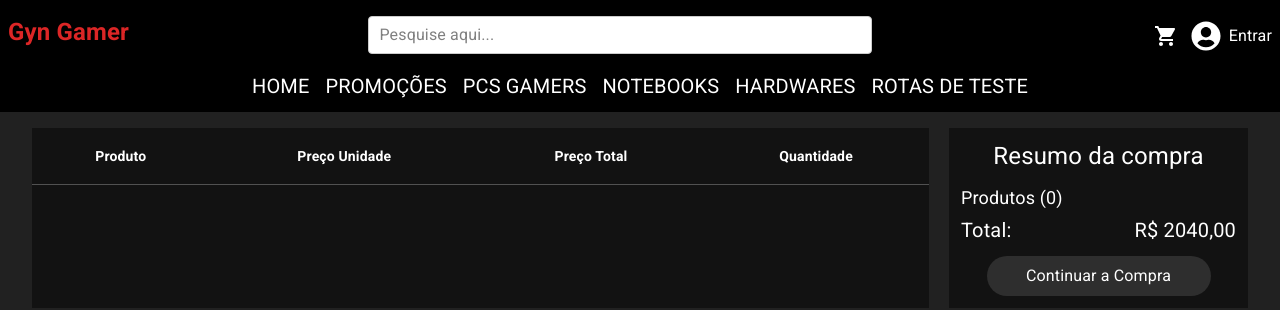
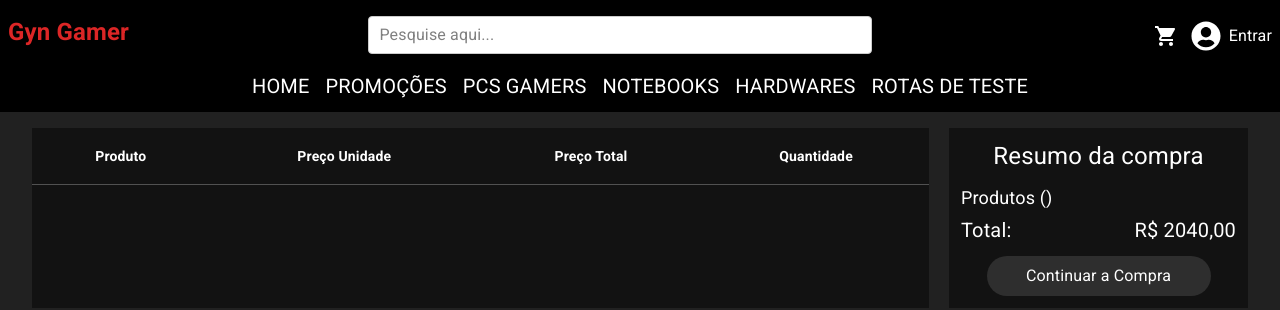
Before and after one commit to Rein4ldoAlv3s/gyn-gamer, a React (Vite) app: page /cart in a window 1280 px wide. Shown: the top 310 px of the page. Built offline with nearby package versions, Linux system fonts and the light colour scheme.

Commit message:
removing qtdTotal

```diff
--- a/src/components/CarrinhoCompras.tsx
+++ b/src/components/CarrinhoCompras.tsx
@@ -48,7 +48,6 @@ const CarrinhoCompras = () => {
 
                     // Log do produto atualizado
                     console.log("Produto atualizado:", updatedProduct);
-                    setQtdTotal(updatedProduct.quantity)
 
                     return updatedProduct;
                 }
@@ -137,7 +136,7 @@ const CarrinhoCompras = () => {
                     </TableBody>
                 </Table>
             </TableContainer>
-            <ResumoCompra qtdTotal={qtdTotal} />
+            <ResumoCompra />
         </div>
     );
 }
@@ -145,12 +144,12 @@ const CarrinhoCompras = () => {
 
 export default CarrinhoCompras
 
-const ResumoCompra = ({ qtdTotal }: any) => {
+const ResumoCompra = () => {
     return (
         <div className='ml-5 w-1/3 max-h-72 bg-customGrayTable flex flex-col justify-between '>
             <h2 className='text-2xl text-center mt-3'>Resumo da compra</h2>
             <div className='flex flex-col p-3'>
-                <span className='text-lg '>Produtos ({qtdTotal})</span>
+                <span className='text-lg '>Produtos ()</span>
                 <div className='flex justify-between mt-1'>
                     <span className='text-xl'>Total: </span>
                     <span className='text-xl'>R$ 2040,00</span>
```
